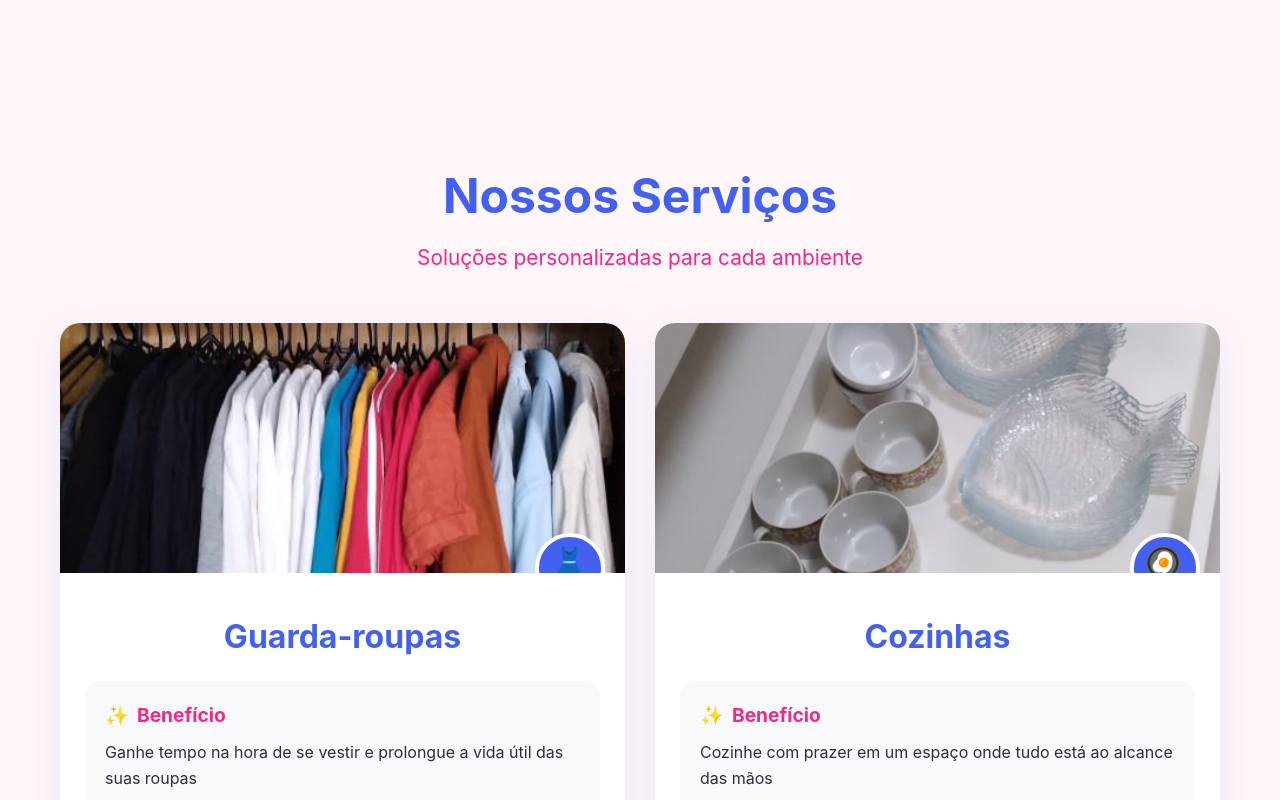
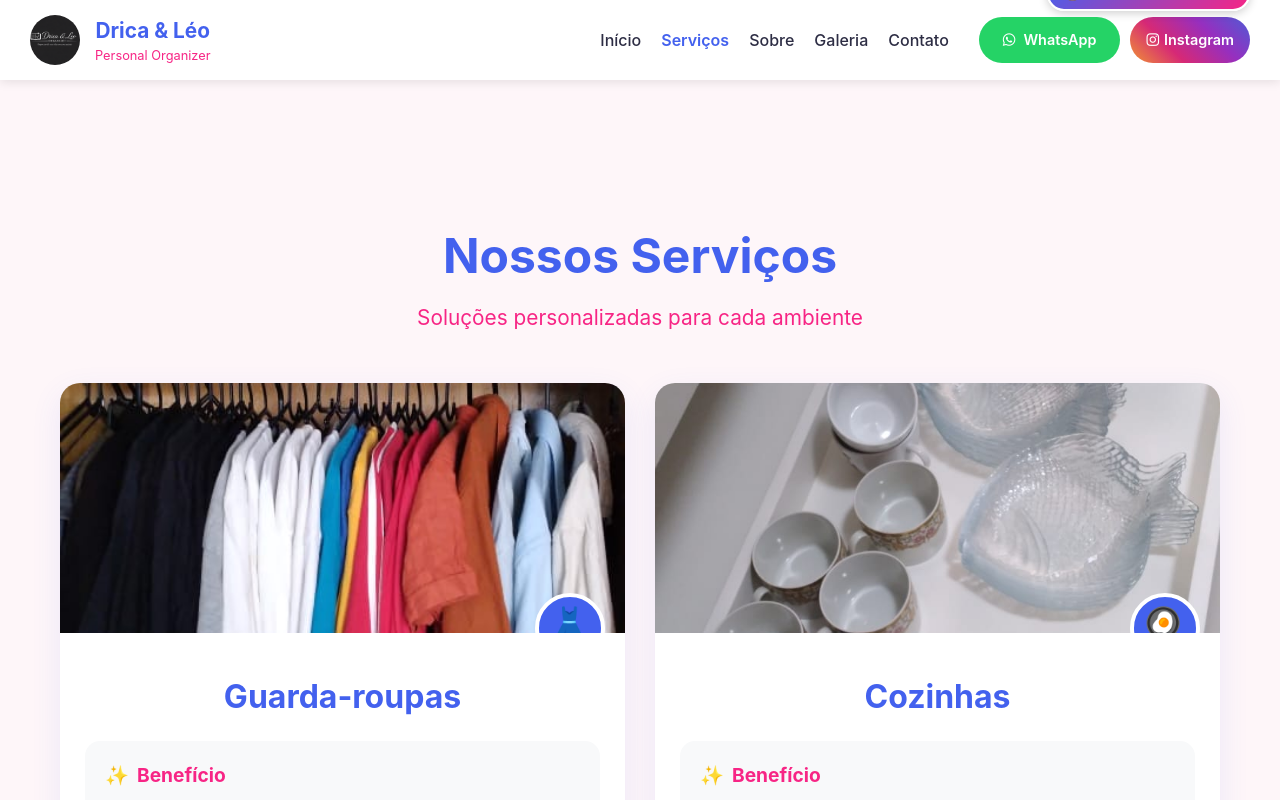
Before and after one commit to GodoyProgrammerAndDeveloper/site-drica-leo, a React (Vite) app: page /servicos in a window 1280 px wide. Shown: the top 800 px of the page. Built offline with nearby package versions, Linux system fonts and the light colour scheme.

Commit message:
Update ServicesPage.jsx

```diff
--- a/src/pages/ServicesPage.jsx
+++ b/src/pages/ServicesPage.jsx
@@ -56,7 +56,111 @@ const ServicesPage = () => {
   ];
 
   return (
-    <div style={{ padding: "120px 20px 40px", maxWidth: "1200px", margin: "0 auto" }}>
+    <div style={{ padding: "120px 20px 40px", maxWidth: "1200px", margin: "0 auto", position: "relative" }}>
+      {/* HEADER FIXO COM MENU E BOTÕES SOCIAIS */}
+      <div style={{
+        position: "fixed",
+        top: 0,
+        left: 0,
+        width: "100%",
+        background: "white",
+        padding: "15px 30px",
+        boxShadow: "0 2px 10px rgba(0,0,0,0.1)",
+        zIndex: 999,
+        display: "flex",
+        alignItems: "center",
+        justifyContent: "space-between",
+        flexWrap: "wrap"
+      }}>
+        {/* LOGO (ESQUERDA) */}
+        <div style={{ display: "flex", alignItems: "center", gap: "15px" }}>
+          <img
+            src="/images/logo.png"
+            alt="Drica & Léo"
+            style={{ width: "50px", height: "50px", borderRadius: "50%", objectFit: "cover" }}
+          />
+          <div>
+            <h2 style={{ margin: 0, fontSize: "1.3rem", color: "#4361ee" }}>Drica & Léo</h2>
+            <p style={{ margin: 0, fontSize: "0.8rem", color: "#f72585" }}>Personal Organizer</p>
+          </div>
+        </div>
+
+        {/* MENU E BOTÕES (DIREITA) */}
+        <div style={{ display: "flex", alignItems: "center", gap: "30px", flexWrap: "wrap" }}>
+          {/* MENU DE NAVEGAÇÃO */}
+          <div style={{ display: "flex", gap: "20px", alignItems: "center" }}>
+            <a href="/" style={{ textDecoration: "none", color: "#2d2d44", fontWeight: "500" }}>Início</a>
+            <a href="/servicos" style={{ textDecoration: "none", color: "#4361ee", fontWeight: "600" }}>Serviços</a>
+            <a href="/sobre" style={{ textDecoration: "none", color: "#2d2d44", fontWeight: "500" }}>Sobre</a>
+            <a href="/galeria" style={{ textDecoration: "none", color: "#2d2d44", fontWeight: "500" }}>Galeria</a>
+            <a href="/contato" style={{ textDecoration: "none", color: "#2d2d44", fontWeight: "500" }}>Contato</a>
+          </div>
+
+          {/* BOTÕES SOCIAIS COM SELO ACIMA */}
+          <div style={{ display: "flex", gap: "10px", position: "relative" }}>
+            {/* SELO ACIMA DOS BOTÕES */}
+            <div style={{
+              position: "absolute",
+              top: "-40px",
+              right: "0",
+              background: "linear-gradient(135deg, #4361ee, #f72585)",
+              color: "white",
+              padding: "5px 15px",
+              borderRadius: "50px",
+              fontSize: "0.8rem",
+              fontWeight: "bold",
+              display: "flex",
+              alignItems: "center",
+              gap: "5px",
+              whiteSpace: "nowrap",
+              border: "2px solid white",
+              boxShadow: "0 2px 10px rgba(0,0,0,0.2)"
+            }}>
+              <span>🏆</span> Profissional Certificado
+            </div>
+
+            <a
+              href="https://wa.me/5581994732981"
+              target="_blank"
+              rel="noopener noreferrer"
+              style={{
+                background: "#25d366",
+                color: "white",
+                padding: "8px 16px",
+                borderRadius: "50px",
+                textDecoration: "none",
+                fontWeight: "600",
+                fontSize: "0.9rem",
+                display: "flex",
+                alignItems: "center",
+                gap: "5px"
+              }}
+            >
+              <i className="fab fa-whatsapp"></i> WhatsApp
+            </a>
+            <a
+              href="https://instagram.com/adrianamoura.organizer"
+              target="_blank"
+              rel="noopener noreferrer"
+              style={{
+                background: "linear-gradient(45deg, #f09433, #d62976, #962fbf, #4f5bd5)",
+                color: "white",
+                padding: "8px 16px",
+                borderRadius: "50px",
+                textDecoration: "none",
+                fontWeight: "600",
+                fontSize: "0.9rem",
+                display: "flex",
+                alignItems: "center",
+                gap: "5px"
+              }}
+            >
+              <i className="fab fa-instagram"></i> Instagram
+            </a>
+          </div>
+        </div>
+      </div>
+
       <style>{`
         * {
           box-sizing: border-box;
@@ -66,6 +170,7 @@ const ServicesPage = () => {
         body {
           background: #fef6f9;
           font-family: -apple-system, BlinkMacSystemFont, 'Segoe UI', Roboto, sans-serif;
+          padding-top: 80px;
         }
         h1 {
           font-size: 3rem;
@@ -229,6 +334,15 @@ const ServicesPage = () => {
           .cta h3 {
             font-size: 2rem;
           }
+          div[style*="position: fixed; top: 0; left: 0; width: 100%;"] {
+            flex-direction: column;
+            gap: 10px;
+            padding: 10px;
+          }
+          div[style*="display: flex; gap: 20px; align-items: center;"] {
+            flex-wrap: wrap;
+            justify-content: center;
+          }
         }
         @media (max-width: 480px) {
           h1 {
```
